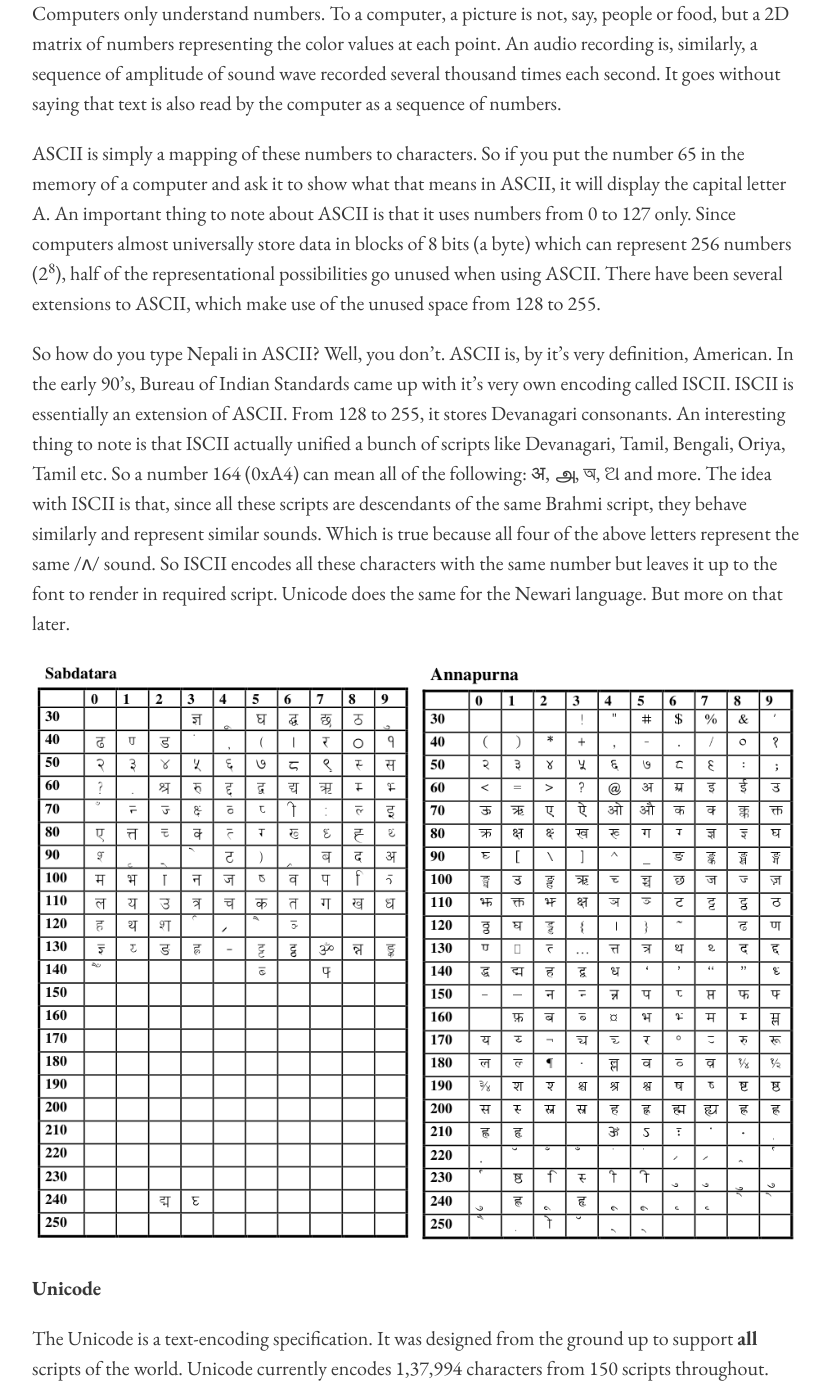
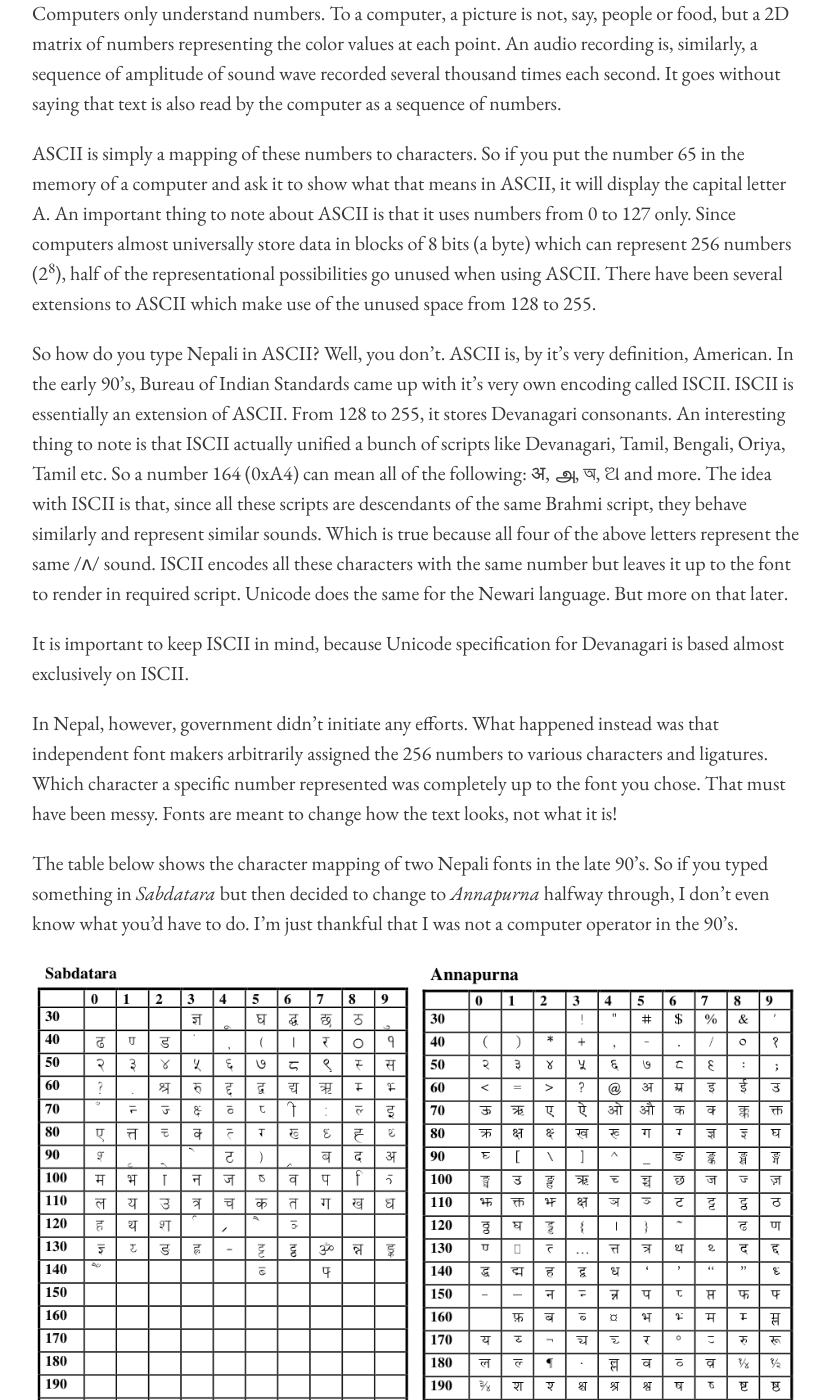
Before and after one commit to niravcodes/niravcodes.github.io, a Jekyll site: the page built from pages/on-the-nepali-language-and-unicode.md, in a window 1280 px wide and 1400 px high, scrolled down 1905 px. Shown: the whole window, without its empty margins (224-1054 px from the left). Built offline with Jekyll 4.4.1, drawn with Linux system fonts in a browser that asks for light colours; comment, search, counter and statistics services are not loaded; some of the changed text lies outside the part shown.

Commit message:
Update from Forestry.io nirav Nikhil updated pages/on-the-nepali-language-and-unicode.md

```diff
--- a/pages/on-the-nepali-language-and-unicode.md
+++ b/pages/on-the-nepali-language-and-unicode.md
@@ -13,7 +13,7 @@ The Nepali language gets very little representation on the internet. Take, for e
 
 It's as they say, “whoever controls the media controls the mind”. And the media of the 21st century, the internet, is so desperately out of Nepali's hands that, not only do we read the news, articles, the weather, and novels in English, but we go on to caption our photos, of warm, intimate moments in English. My little brother, who is not even 10, will sniff my phone from a mile away and hide out in some corner to watch Motu Patlu on YouTube. He might not be as fluent in Hindi as he is in Nepali. But in his little world, Hindi is the language that superheroes speak. And Nepali? Only his annoying brother.
 
-I'm not saying that I'm any better. If anything, I'm worse. I'm one of those people who, after being told a phone number, says, "Okay, repeat that. But in English". Ask me to translate this very post to Nepali and watch how fast I run away.
+I'm not saying that I'm any better. If anything, I'm worse. I'm one of those people who, after being told a phone number, says, "Okay, repeat that. But in English". Ask me to translate this very post to Nepali and watch how fast I run away. My friends are no better.
 
 But the issue is pretty pervasive
 
@@ -33,11 +33,19 @@ _Note: The numbers starting with ‘0x’ and 'U+' are Hexadecimal numbers. 'U+'
 
 Computers only understand numbers. To a computer, a picture is not, say, people or food, but a 2D matrix of numbers representing the color values at each point. An audio recording is, similarly, a sequence of amplitude of sound wave recorded several thousand times each second. It goes without saying that text is also read by the computer as a sequence of numbers.
 
-ASCII is simply a mapping of these numbers to characters. So if you put the number 65 in the memory of a computer and ask it to show what that means in ASCII, it will display the capital letter A. An important thing to note about ASCII is that it uses numbers from 0 to 127 only. Since computers almost universally store data in blocks of 8 bits (a byte) which can represent 256 numbers (2<sup>8</sup>), half of the representational possibilities go unused when using ASCII. There have been several extensions to ASCII, which make use of the unused space from 128 to 255.
+ASCII is simply a mapping of these numbers to characters. So if you put the number 65 in the memory of a computer and ask it to show what that means in ASCII, it will display the capital letter A. An important thing to note about ASCII is that it uses numbers from 0 to 127 only. Since computers almost universally store data in blocks of 8 bits (a byte) which can represent 256 numbers (2<sup>8</sup>), half of the representational possibilities go unused when using ASCII. There have been several extensions to ASCII which make use of the unused space from 128 to 255.
 
-So how do you type Nepali in ASCII? Well, you don't. ASCII is, by it's very definition, American. In the early 90's, Bureau of Indian Standards came up with it's very own encoding called ISCII. ISCII is essentially an extension of ASCII. From 128 to 255, it stores Devanagari consonants. An interesting thing to note is that ISCII actually unified a bunch of scripts like Devanagari, Tamil, Bengali, Oriya, Tamil etc. So a number 164 (0xA4) can mean all of the following: अ, அ, অ, ଅ and more. The idea with ISCII is that, since all these scripts are descendants of the same Brahmi script, they behave similarly and represent similar sounds. Which is true because all four of the above letters represent the same /ʌ/ sound. So ISCII encodes all these characters with the same number but leaves it up to the font to render in required script. Unicode does the same for the Newari language. But more on that later.
+So how do you type Nepali in ASCII? Well, you don't. ASCII is, by it's very definition, American. In the early 90's, Bureau of Indian Standards came up with it's very own encoding called ISCII. ISCII is essentially an extension of ASCII. From 128 to 255, it stores Devanagari consonants. An interesting thing to note is that ISCII actually unified a bunch of scripts like Devanagari, Tamil, Bengali, Oriya, Tamil etc. So a number 164 (0xA4) can mean all of the following: अ, அ, অ, ଅ and more. The idea with ISCII is that, since all these scripts are descendants of the same Brahmi script, they behave similarly and represent similar sounds. Which is true because all four of the above letters represent the same /ʌ/ sound. ISCII encodes all these characters with the same number but leaves it up to the font to render in required script. Unicode does the same for the Newari language. But more on that later.
+
+It is important to keep ISCII in mind, because Unicode specification for Devanagari is based almost exclusively on ISCII.
+
+In Nepal, however, government didn't initiate any efforts. What happened instead was that independent font makers arbitrarily assigned the 256 numbers to various characters and ligatures. Which character a specific number represented was completely up to the font you chose. That must have been messy. Fonts are meant to change how the text looks, not what it is!
+
+The table below shows the character mapping of two Nepali fonts in the late 90's. So if you typed something in _Sabdatara_ but then decided to change to _Annapurna_ halfway through, I don't even know what you'd have to do. I'm just thankful that I was not a computer operator in the 90's.
 
 ![](https://nirav.com.np/assets/img/2019-06-16-180457_1366x768_scrot.png)
+
+But thankfully, over time these mappings stabilized to the what is now known as the Traditional or Remington's keyboard layout. It seems that this layout was based on the Mangal font,
 
 **Unicode**
 
```
